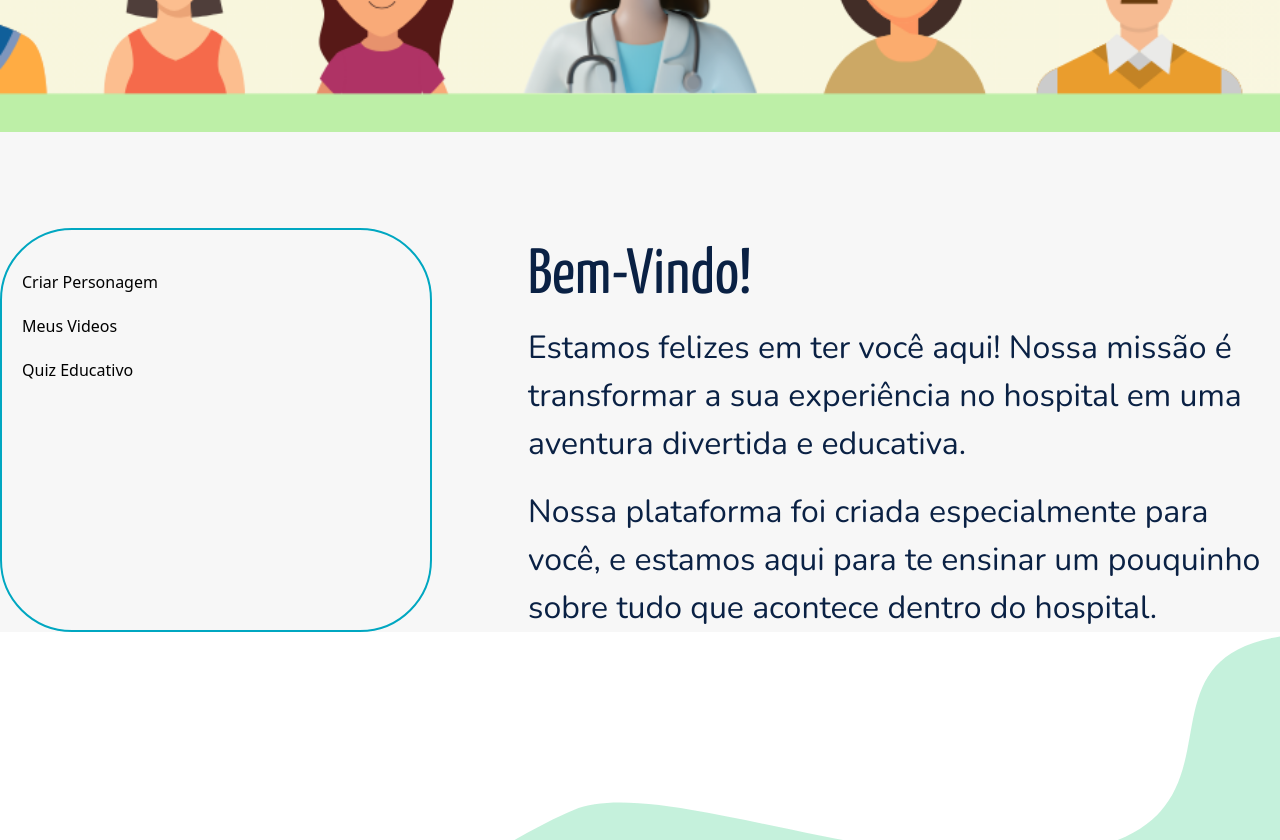
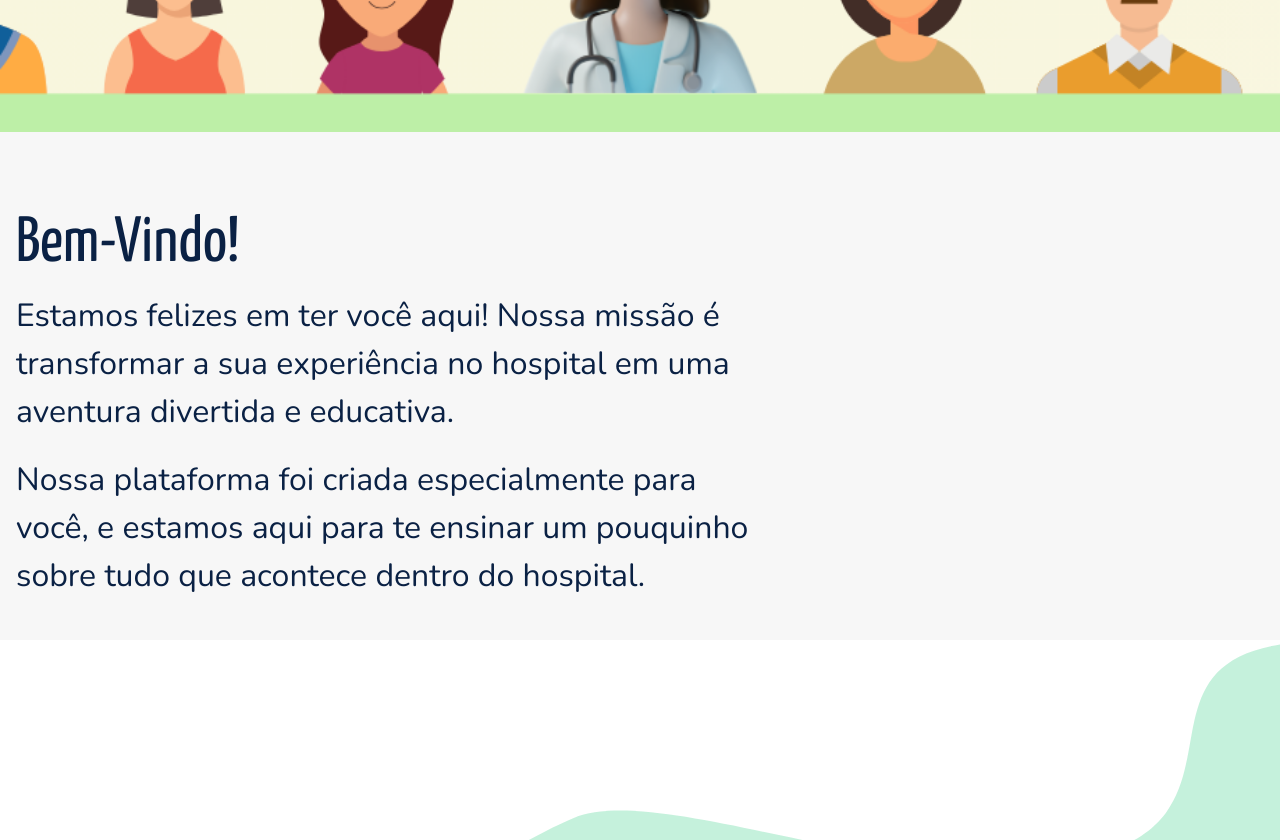
Before and after one commit to rafadagalera/Amigos-da-Saude, a React (Vite) app: page / in a window 1280 px wide. Shown: the part 460-1300 px from the top of the page. Built offline with nearby package versions, Linux system fonts and the light colour scheme.

Commit message:
fix: removeu nav da home page

```diff
--- a/src/pages/home.jsx
+++ b/src/pages/home.jsx
@@ -5,16 +5,9 @@ export default function Home() {
     <div className="pt-20">
       <div className="bg-banner-mobile h-[20rem] bg-contain bg-top bg-no-repeat md:h-[32rem] md:bg-banner md:bg-cover"></div>
 
-      <div className="container mx-auto flex flex-wrap justify-between gap-20 pt-24">
-        <div className="flex grow rounded-[4.5rem] border-2 border-azul-100 px-5 py-10">
-          <nav className="flex flex-col gap-5">
-            <Link>Criar Personagem</Link>
-            <Link>Meus Videos</Link>
-            <Link className="">Quiz Educativo</Link>
-          </nav>
-        </div>
+      <div className="container mx-auto flex flex-wrap justify-between gap-20 pt-16">
 
-        <div className="w-full px-4 text-azul-900 md:w-[60%]">
+        <div className="w-full pb-10 px-4 text-azul-900 md:w-[60%]">
           <h1 className="font-yanone text-[4rem]">Bem-Vindo!</h1>
           <div className="flex flex-col gap-5 font-nunito text-[1.3rem] md:text-[2rem]">
             <p>
```
